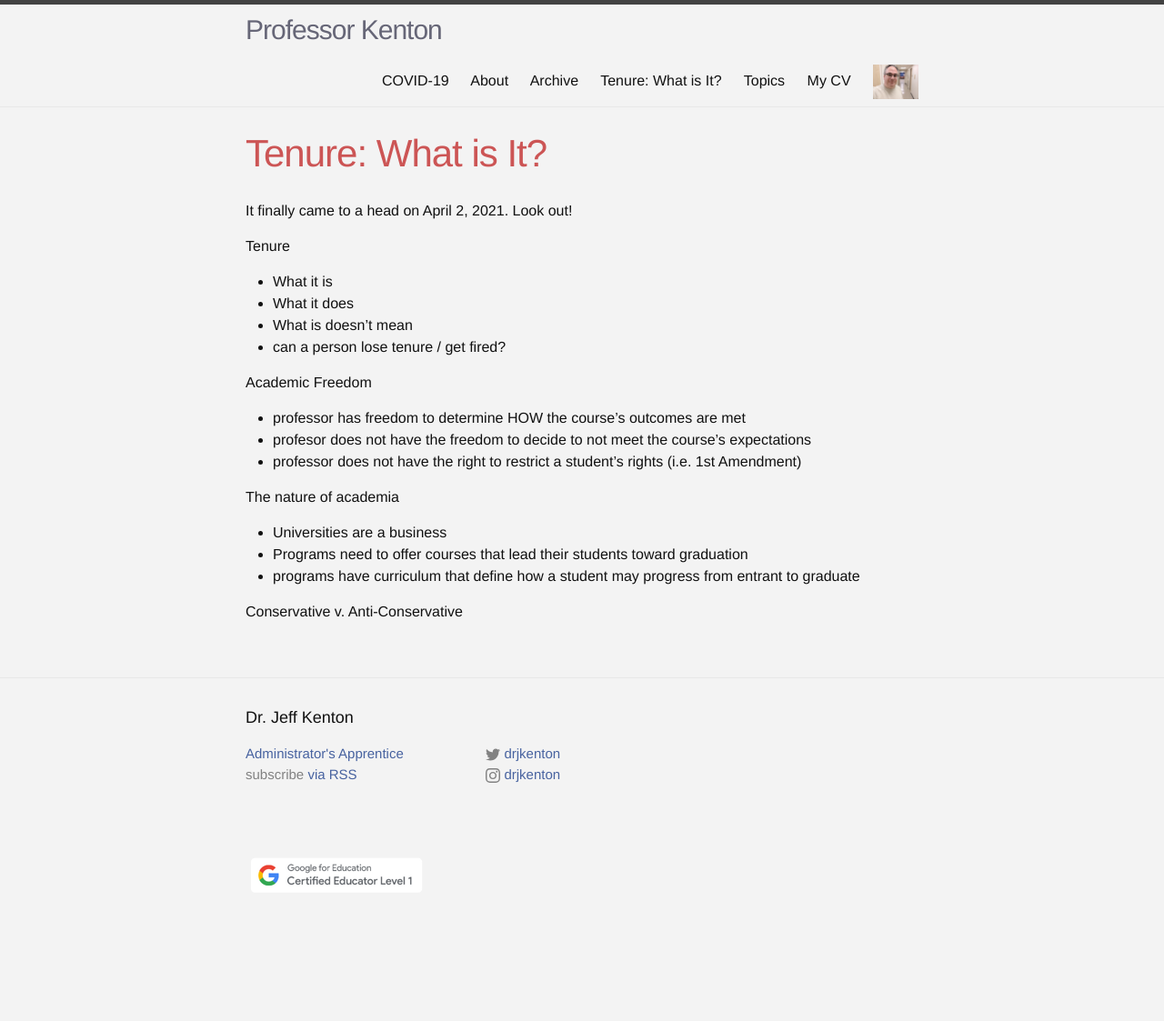
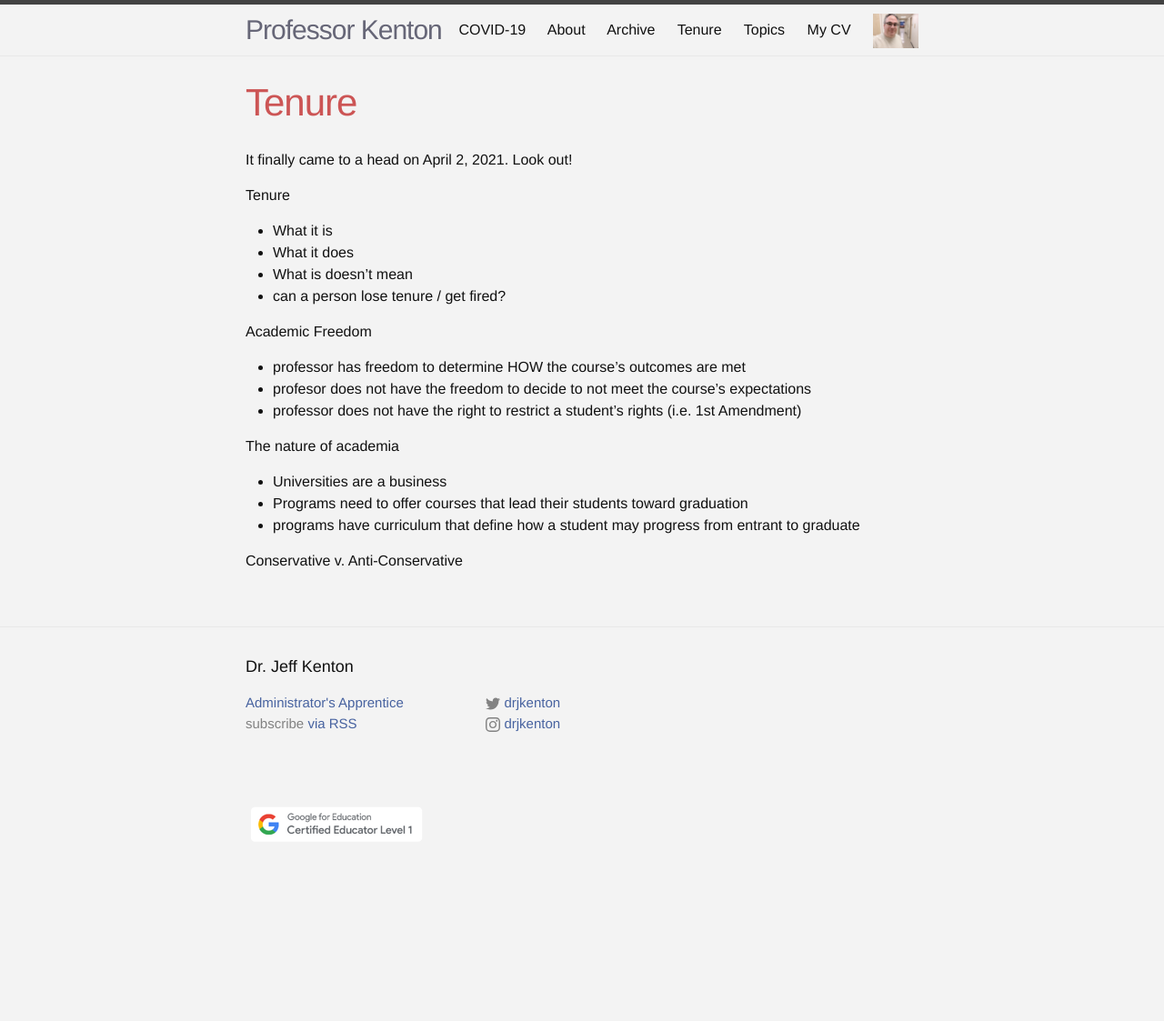
Before and after one commit to jkenton/drkenton, a Jekyll site: the page built from tenure.md, in a window 1280 px wide. Shown: the whole page at 91% size. Built offline with Jekyll 4.4.1, drawn with Linux system fonts in a browser that asks for light colours; after the commit the page ends 1067 px from its top, so only the background shows below that.

Commit message:
Tenure page

```diff
--- a/tenure.md
+++ b/tenure.md
@@ -1,5 +1,5 @@
 ---
-title: "Tenure: What is It?"
+title: "Tenure"
 layout: page
 permalink: /Tenure/
 
```
